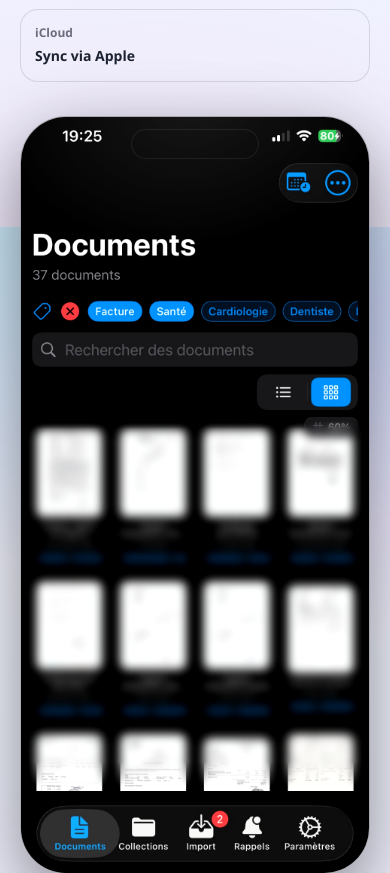
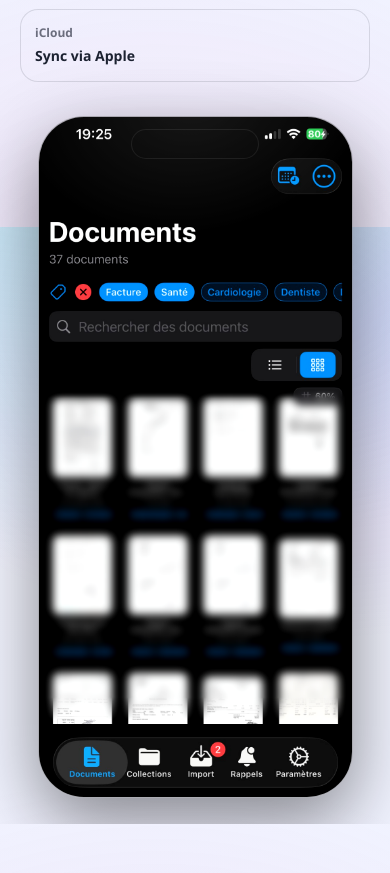
Before and after one commit to orame/HomeDocs-Support, a plain HTML site: page index.html in a window 390 px wide. Shown: the part 617-1490 px from the top of the page. Drawn offline with Linux system fonts and the light colour scheme.

Commit message:
Reduce hero iPhone preview size

```diff
--- a/styles.css
+++ b/styles.css
@@ -262,7 +262,7 @@ a:hover { text-decoration: none; }
 
 .hero__card { margin-top: 8px; }
 .phone {
-  width: min(420px, 100%);
+  width: min(315px, 100%);
   margin: 0 auto;
 }
 .phone__device {
```
